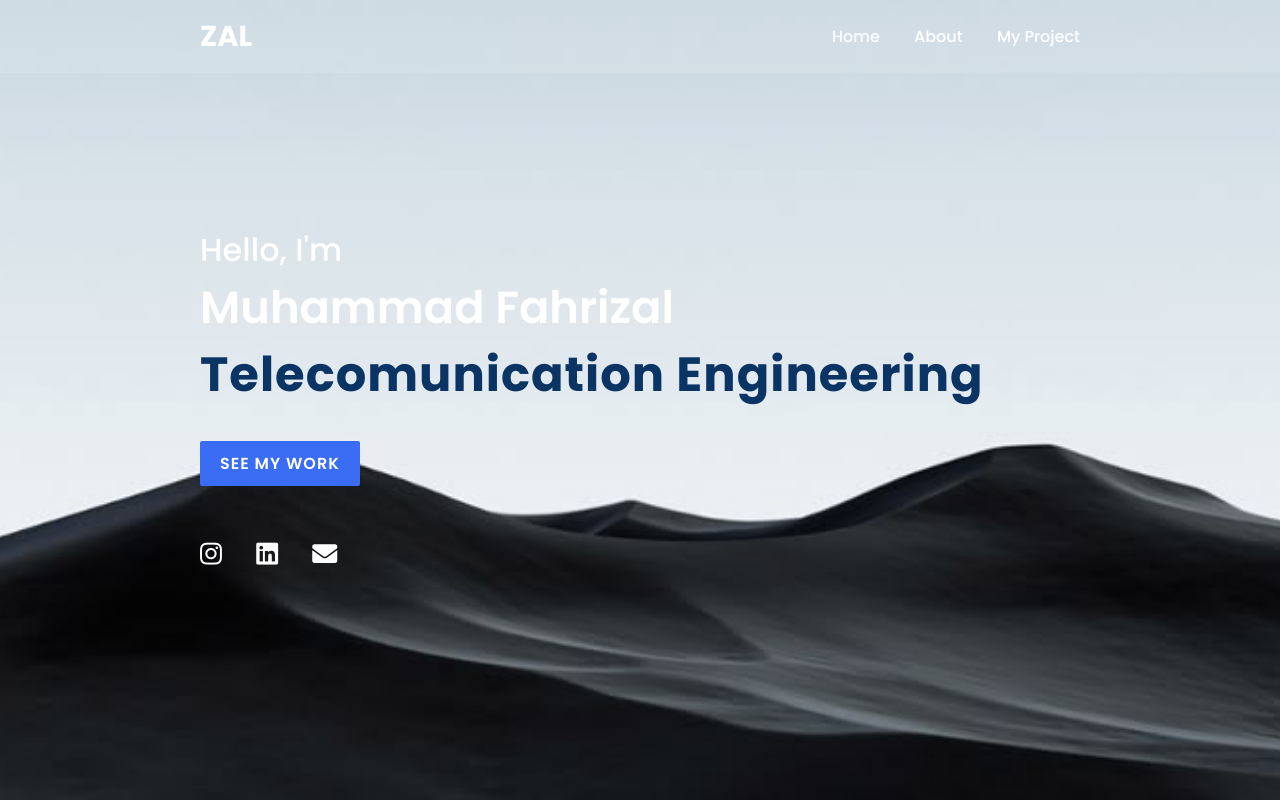
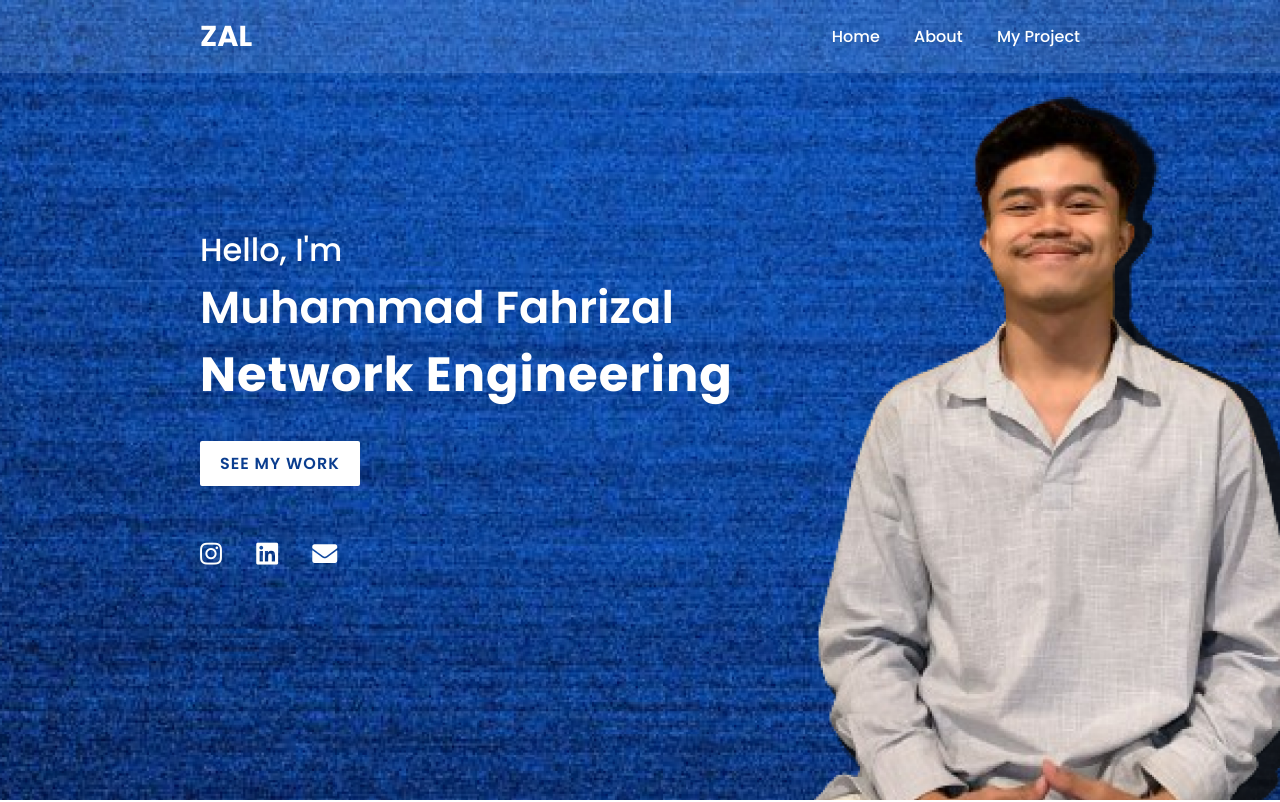
Before and after one commit to fahrizal1104/Portofolio-Fahrizal.github.io, a plain HTML site: page index.html in a window 1280 px wide. Shown: the top 802 px of the page. Drawn offline with nearby package versions, Linux system fonts and the light colour scheme.

Commit message:
update bg

```diff
--- a/index.html
+++ b/index.html
@@ -26,7 +26,7 @@
         <div class="content">
             <h2 data-aos="fade-right" data-aos-duration="1000" data-aos-delay="800">Hello, I'm <br><span>Muhammad Fahrizal</span></h2>
             <div class="animated-text" data-aos="fade-left" data-aos-duration="1000" data-aos-delay="900">
-                <h3>Telecomunication Engineering</h3>
+                <h3>Network Engineering</h3>
                 <h3>Web Designer</h3>
                 <h3>Programmer</h3>
             </div>
--- a/style.css
+++ b/style.css
@@ -28,7 +28,7 @@ header{
 }
 
 header.sticky{
-    background-color: #3a6cf4;
+    background-color: #0A3D8F;
     padding: 10px 200px;
 }
 
@@ -70,7 +70,7 @@ section{
     height: 100vh;
     display: flex;
     align-items: center;
-    background-image: url(Image/bg.jpg);
+    background-image: url(Image/bg.png);
     background-size: cover;
     background-position: center;
     background-repeat: no-repeat;
@@ -99,7 +99,7 @@ section{
 }
 
 .animated-text h3{
-    color: #093464;
+    color: #ffffff;
     font-size: 3em;
     font-weight: 700;
     line-height: 70px;
@@ -133,8 +133,8 @@ section{
 }
 
 .btn{
-    color: white;
-    background-color: #3a6cf4;
+    color: #0A3D8F;
+    background-color: #ffffff;
     font-size: 1em;
     font-weight: 600;
     display: inline-block;
@@ -148,7 +148,7 @@ section{
 }
 
 .btn:hover{
-    background-color: #235bf6;
+    background-color: #000000;
 }
 
 .media-icons{
```
Also changed, not shown: Image/bg.jpg (deleted), Image/bg.png (added).
